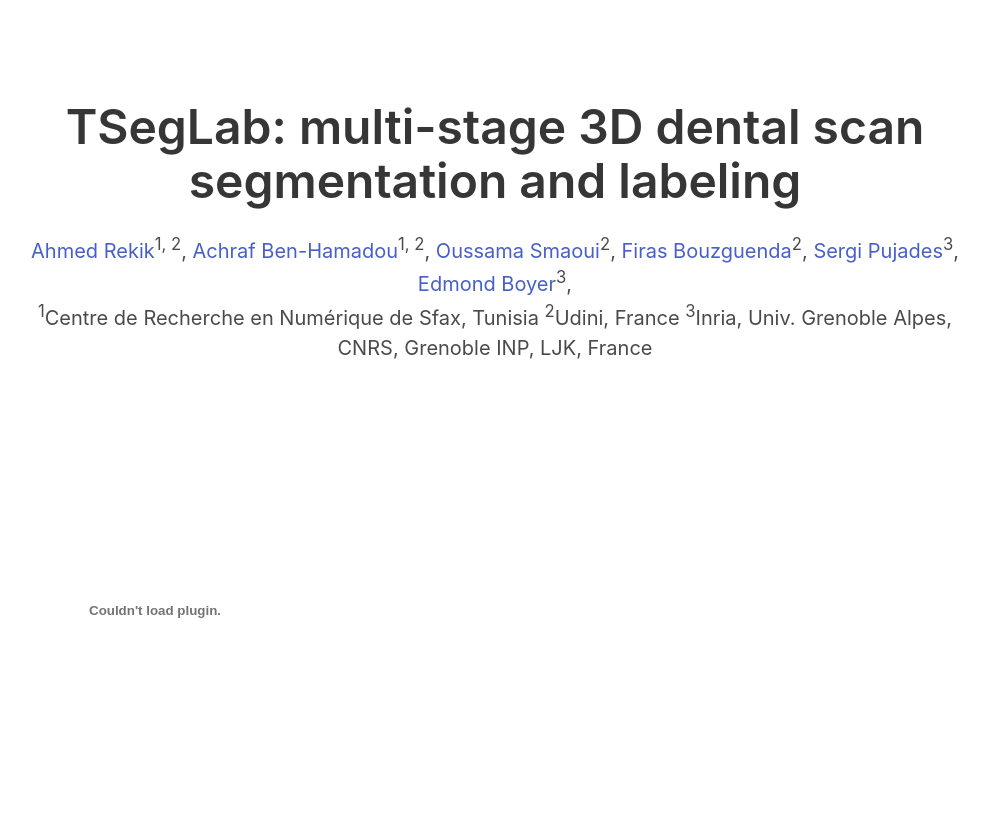
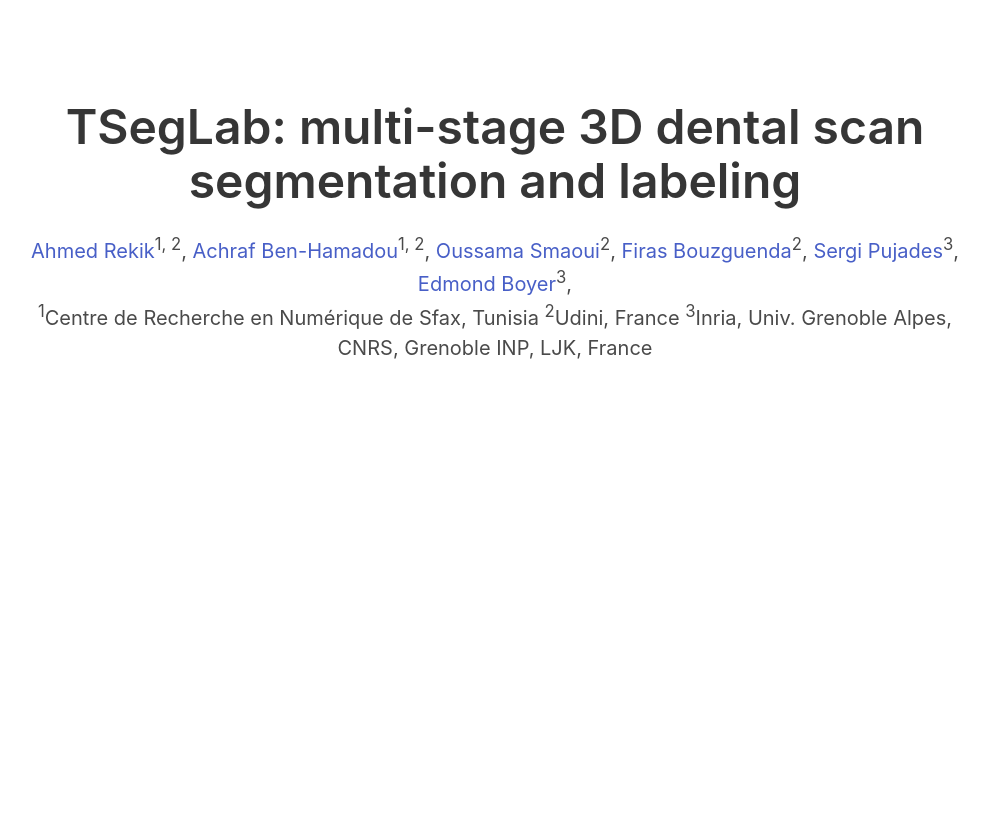
Before and after one commit to rekikamed/rekikamed.github.io, a plain HTML site: page docs/index.html in a window 1280 px wide. Shown: the whole page, without its empty margins (145-1133 px from the left). Drawn offline with nearby package versions, Linux system fonts and the light colour scheme; a script that the page names is missing; some icons are missing; a web font is replaced by a local one.

```diff
--- a/docs/index.html
+++ b/docs/index.html
@@ -90,8 +90,8 @@
   </div>
 </section>
 
-<object data="./data/3d/N9K2UFAU_lower.obj" type="model/obj" width="600" height="400">
-</object>
+<!--<object data="./data/3d/N9K2UFAU_lower.obj" type="model/obj" width="600" height="400">-->
+<!--</object>-->
 
 </body>
 </html>
```
